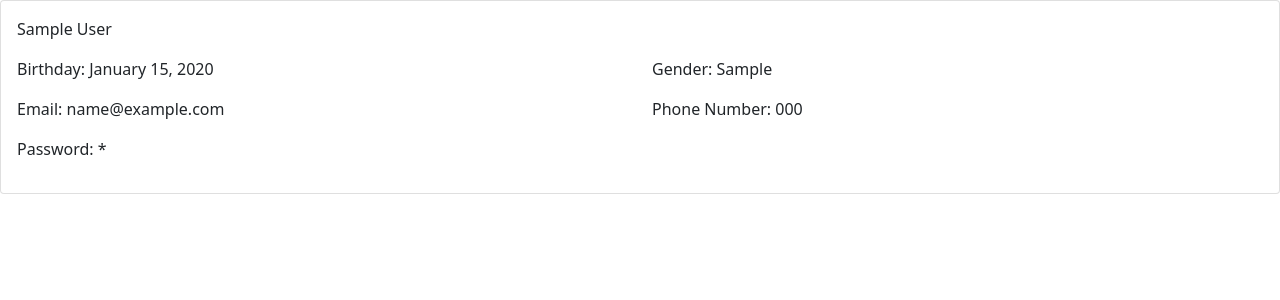
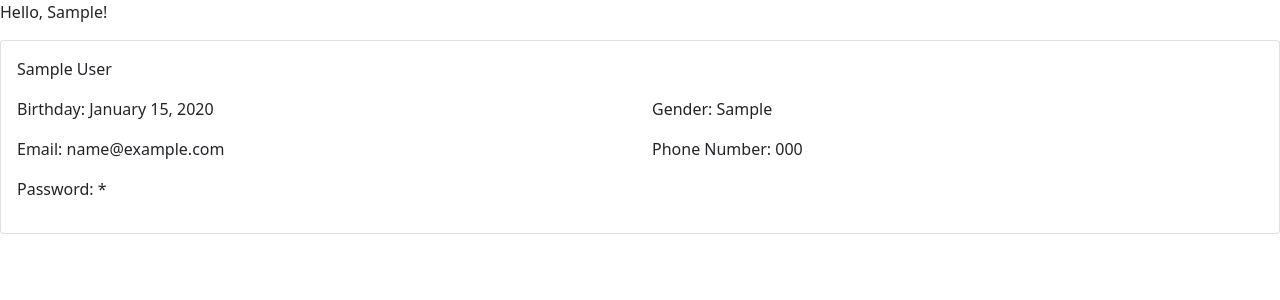
Before and after one commit to NicoleDreon/me, a Flask app: page /profile in a window 1280 px wide. Shown: the part 56-356 px from the top of the page. Run offline with Flask 2, Linux system fonts and the light colour scheme; the visitor is signed in with stand-in values (Sample User, id 1); tables that the repository leaves empty hold one stand-in row (values such as "Sample post"); some libraries are stand-ins or nearby versions.

Commit message:
add welcome note to profile

```diff
--- a/templates/profile.html
+++ b/templates/profile.html
@@ -1,18 +1,10 @@
 {% extends 'base.html' %}{% block body %}
+<p>Hello, {{fname}}!</p>
 <div class="card">
   <div class="card-body">
     <div class="row">
       <p>{{fname}} {{lname}}</p>
     </div>
-
-    <!-- <div class="row">
-      <div class="col">
-        <p>First Name: {{fname}}</p>
-      </div>
-      <div class="col">
-        <p>Last Name: {{lname}}</p>
-      </div> -->
-    <!-- </div> -->
     <div class="row">
       <div class="col">
         <p>Birthday: {{dob}}</p>
```
